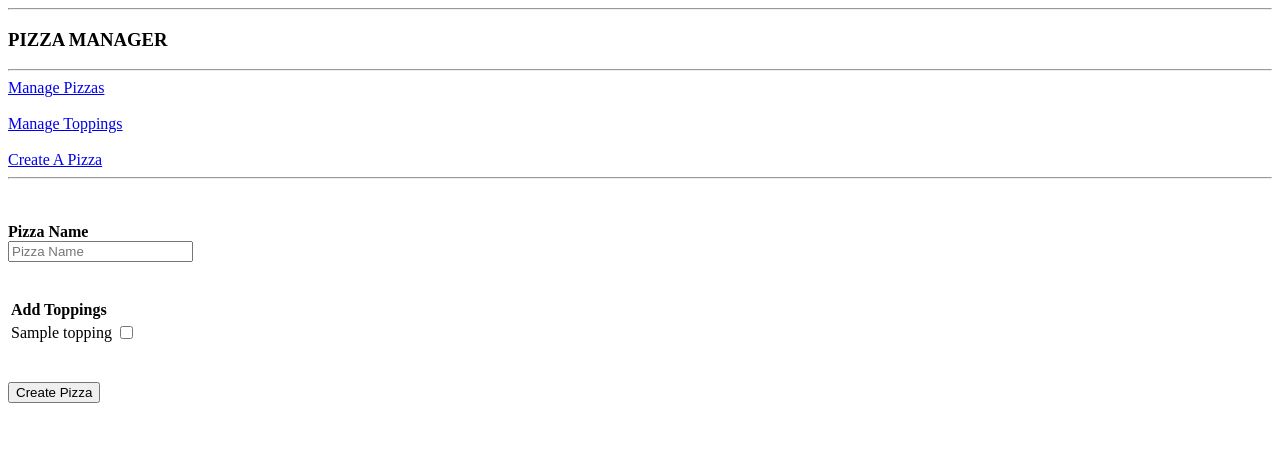
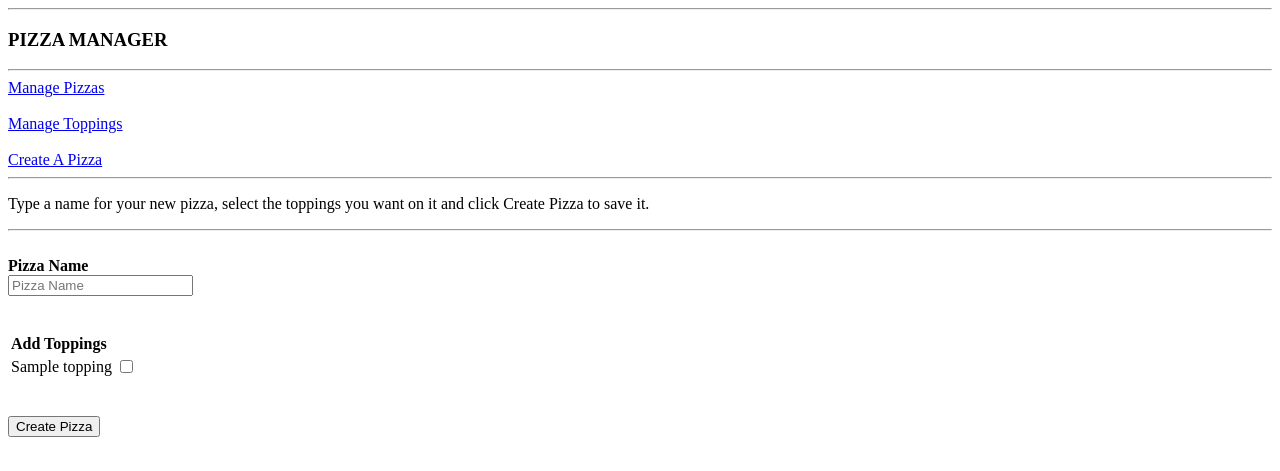
Before and after one commit to BryceMcGilly/PizzaManager, a Flask app: page /create_pizza in a window 1280 px wide. Shown: the top 471 px of the page. Run offline with Flask 3, Linux system fonts and the light colour scheme; tables that the repository leaves empty hold one stand-in row (values such as "Sample post").

Commit message:
Added message flashing

```diff
--- a/app.py
+++ b/app.py
@@ -1,4 +1,4 @@
-from flask import Flask, request, url_for, redirect, render_template
+from flask import Flask, request, url_for, redirect, render_template, flash
 from flask_sqlalchemy import SQLAlchemy
 import os
 
@@ -39,6 +39,7 @@ def home():
 @app.route('/manage_pizzas')
 def manage_pizzas():
     pizzas = Pizza.query.all()
+    flash("Click the Update button to modify an existing pizza or Delete to remove it.")
 
     return render_template('manage_pizzas.html', pizzas=pizzas)
 
@@ -47,6 +48,7 @@ def delete_pizza(pizza_id):
     pizza = Pizza.query.get_or_404(pizza_id)
     db.session.delete(pizza)
     db.session.commit()
+    flash(pizza.name + " has been removed.")
 
     return redirect(url_for('manage_pizzas'))
 
@@ -56,6 +58,7 @@ def edit_pizza(pizza_id):
     pizzas = Pizza.query.all()
     toppings = Topping.query.all()
     pizza_toppings = pizza.toppings
+    flash("Modify the name or toppings of " + pizza.name + " and click Create Pizza to save your changes.")
 
     return render_template('create_pizza.html', pizzas=pizzas, pizza=pizza, toppings=toppings, pizza_toppings=pizza_toppings)
 
@@ -63,6 +66,7 @@ def edit_pizza(pizza_id):
 def create_pizza():
     pizzas = Pizza.query.all()
     toppings = Topping.query.all()
+    flash("Type a name for your new pizza, select the toppings you want on it and click Create Pizza to save it.")
 
     return render_template('create_pizza.html', pizzas=pizzas, pizza=None, toppings=toppings)
 
@@ -88,27 +92,29 @@ def create_pizza_post():
             #Author: Bryce McGilly
 
     elif pizza_name:
-        new_pizza = Pizza(
-            name=pizza_name
-        )
+        new_pizza = Pizza(name=pizza_name)
 
         for topping_id in pizza_topping_ids:
-            new_pizza.toppings.append(
-                Topping.query.get_or_404(topping_id)
-            )
+            new_pizza.toppings.append(Topping.query.get_or_404(topping_id))
 
         db.session.add(new_pizza)
 
     try:
-        db.session.commit()
+        if pizza_name:
+            db.session.commit()
+            flash(pizza_name + " created or modified!")
+        else:
+            flash("Not able to save pizza, name is blank.")
     except:
-        print("Not able to commit() database probably due to duplicate Pizza Name: " + pizza_name)
+        flash("Not able to save pizza, does " + pizza_name + " already exist?")
 
     return redirect(url_for('manage_pizzas'))
 
 @app.route('/manage_toppings')
 def manage_toppings():
     toppings = Topping.query.all()
+    flash("Enter a topping name and click Add to save it.")
+    flash("Click Update to modify or Delete to remove an existing topping.")
 
     return render_template('manage_toppings.html', toppings=toppings, topping=None)
 
@@ -129,9 +135,13 @@ def manage_toppings_post():
         db.session.add(new_topping)
 
     try:
-        db.session.commit()
+        if topping_name:
+            db.session.commit()
+            flash(topping_name + " created or modified!")
+        else:
+            flash("Not able to save topping, name is blank.")
     except:
-        print("Not able to commit() database probably due to duplicate Topping Name: " + topping_name)
+        flash("Not able to save topping, does " + topping_name + " already exist?")
 
     return redirect(url_for('manage_toppings'))
 
@@ -140,6 +150,7 @@ def delete_topping(topping_id):
     topping = Topping.query.get_or_404(topping_id)
     db.session.delete(topping)
     db.session.commit()
+    flash(topping.name + " has been removed.")
 
     return redirect(url_for('manage_toppings'))
 
@@ -147,5 +158,6 @@ def delete_topping(topping_id):
 def edit_topping(topping_id):
     topping = Topping.query.get_or_404(topping_id)
     toppings = Topping.query.all()
+    flash("Modify the name of the topping " + topping.name + " and click Add to save your changes.")
 
     return render_template('manage_toppings.html', toppings=toppings, topping=topping)
--- a/templates/create_pizza.html
+++ b/templates/create_pizza.html
@@ -24,7 +24,12 @@
     <br><br>
     <a href="{{ url_for('create_pizza') }}" title="Create A Pizza">Create A Pizza</a>
     <hr/>
-    <br><br>
+
+    {% for message in get_flashed_messages() %}
+    <p> {{message}} </p>
+    {% endfor %}
+    <hr/>
+    <br>
 
     <form action="{{ url_for('create_pizza') }}" method="POST">
         <label for="pizza-name"><b>Pizza Name</b></label>
```
Also changed, not shown: templates/manage_pizzas.html (+6 -1 lines), templates/manage_toppings.html (+6 -1 lines).
